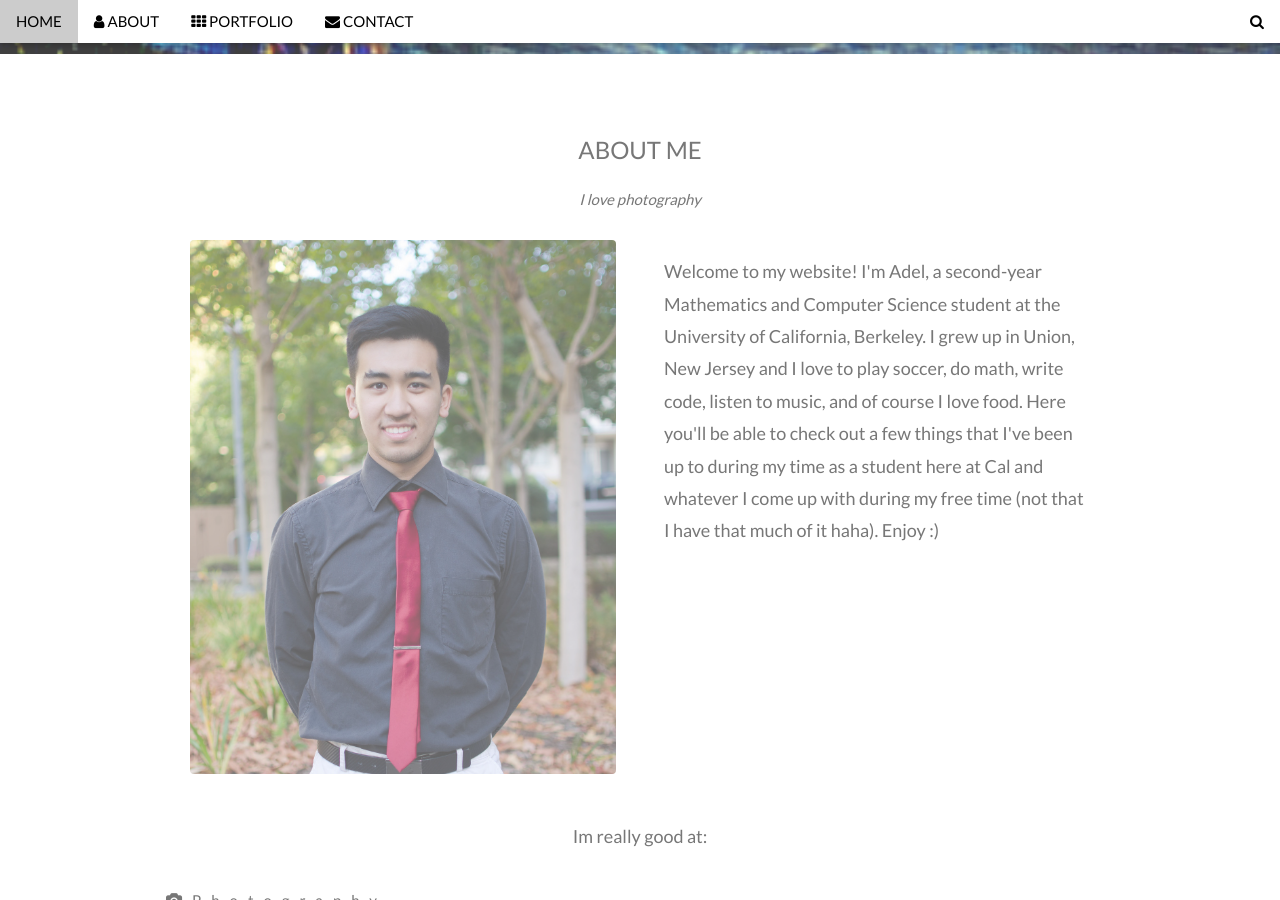
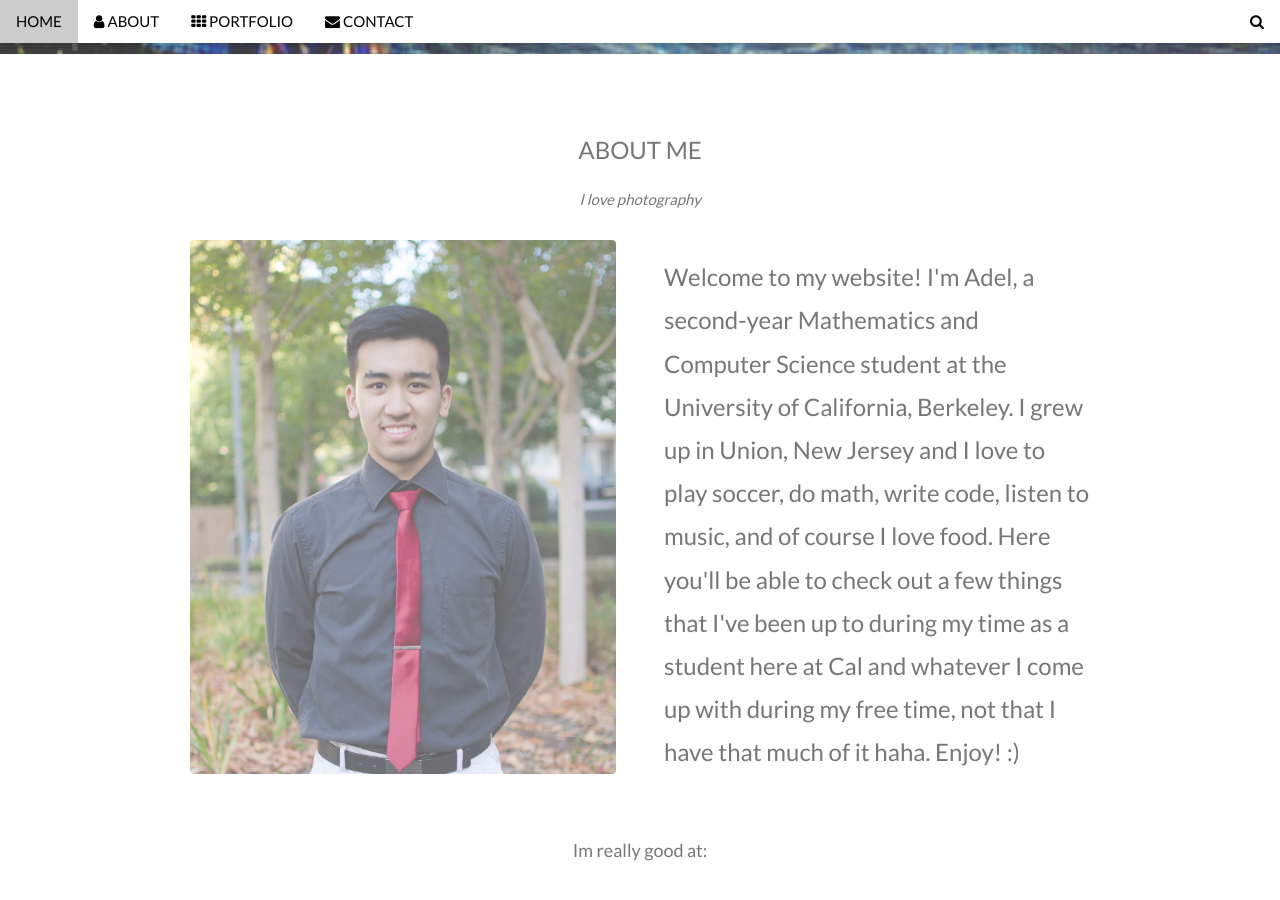
Before and after one commit to asetoodehnia/asetoodehnia.github.io, a Jekyll site: the page index.html, which Jekyll copies as it is, in a window 1280 px wide and 900 px high, scrolled down 846 px. Built offline with Jekyll 4.4.1, drawn with Linux system fonts in a browser that asks for light colours.

Commit message:
changed font size

```diff
--- a/index.html
+++ b/index.html
@@ -106,7 +106,7 @@ body, html {
 
     <!-- Hide this text on small devices -->
     <div class="w3-col m6 w3-padding-large">
-      <p><font size="4">Welcome to my website! I'm Adel, a second-year Mathematics and Computer Science student at the University of California, Berkeley.  I grew up in Union, New Jersey and I love to play soccer, do math, write code, listen to music, and of course I love food.  Here you'll be able to check out a few things that I've been up to during my time as a student here at Cal and whatever I come up with during my free time (not that I have that much of it haha).  Enjoy :)</font></p>
+      <p><font size="5">Welcome to my website! I'm Adel, a second-year Mathematics and Computer Science student at the University of California, Berkeley.  I grew up in Union, New Jersey and I love to play soccer, do math, write code, listen to music, and of course I love food.  Here you'll be able to check out a few things that I've been up to during my time as a student here at Cal and whatever I come up with during my free time, not that I have that much of it haha.  Enjoy! :)</font></p>
     </div>
   </div>
   <p class="w3-large w3-center w3-padding-16">Im really good at:</p>
```
